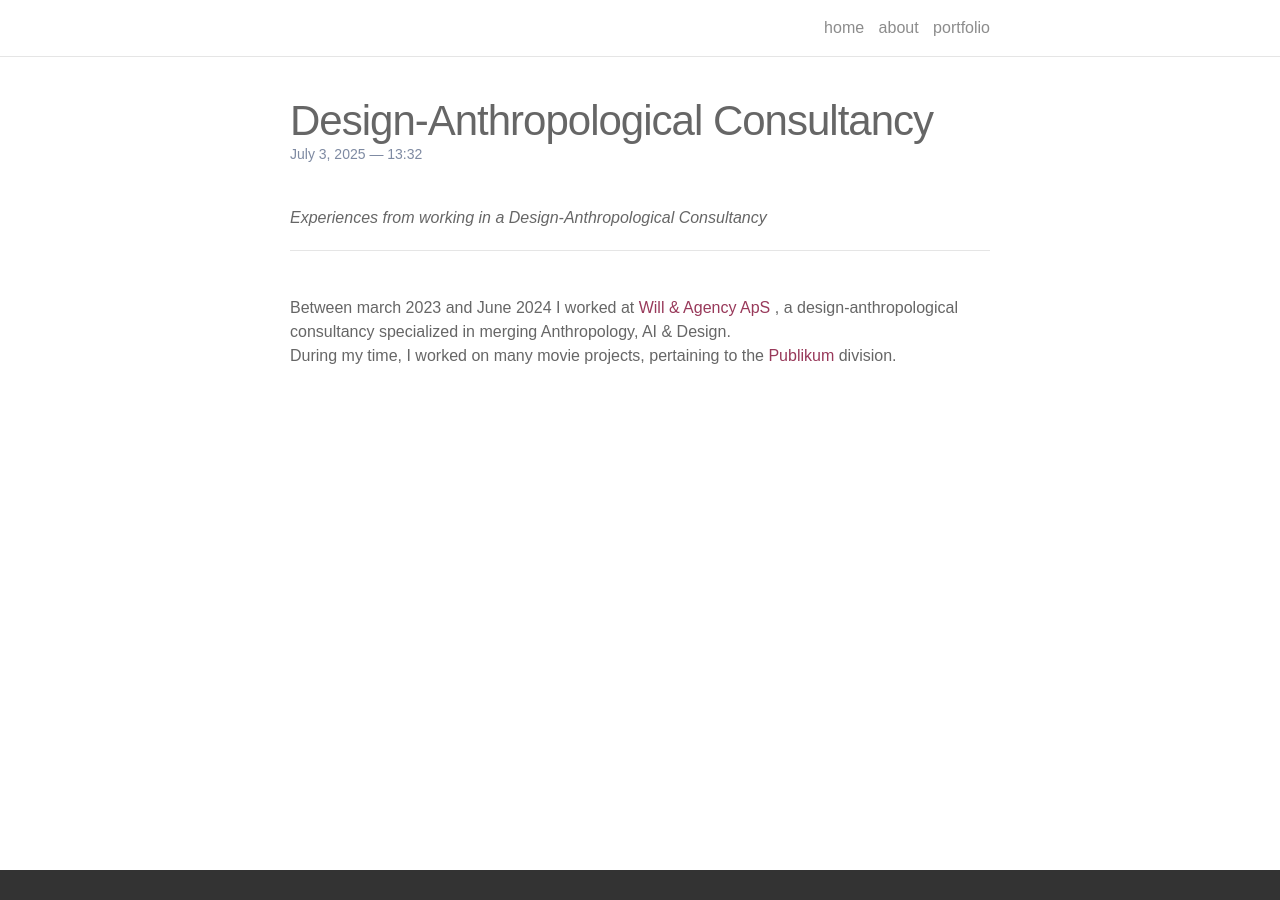
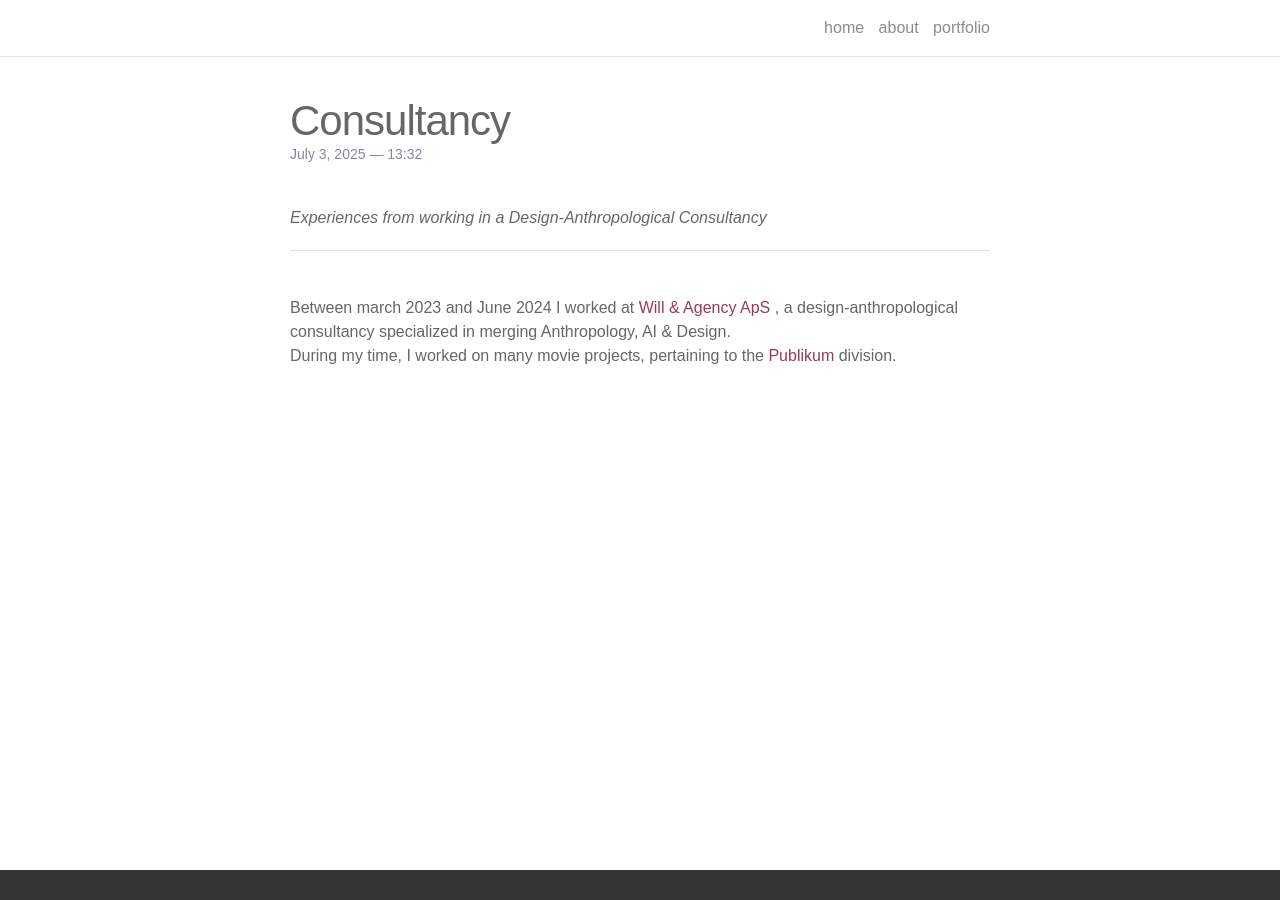
Before and after one commit to Sarah-HCEL/sarahfeldes.github.io, a Jekyll site: the page built from _portfolio/03_project.markdown, in a window 1280 px wide. Built offline with Jekyll 4.4.1, drawn with Linux system fonts in a browser that asks for light colours; nearby versions of some CDN libraries.

Commit message:
Update 03_project.markdown

```diff
--- a/_portfolio/03_project.markdown
+++ b/_portfolio/03_project.markdown
@@ -1,7 +1,7 @@
 ---
 layout: post
-title: Design-Anthropological Consultancy
-description: Work Experience
+title: Consultancy
+description: Design, Anthropology & AI
 img:
 ---
 
```
